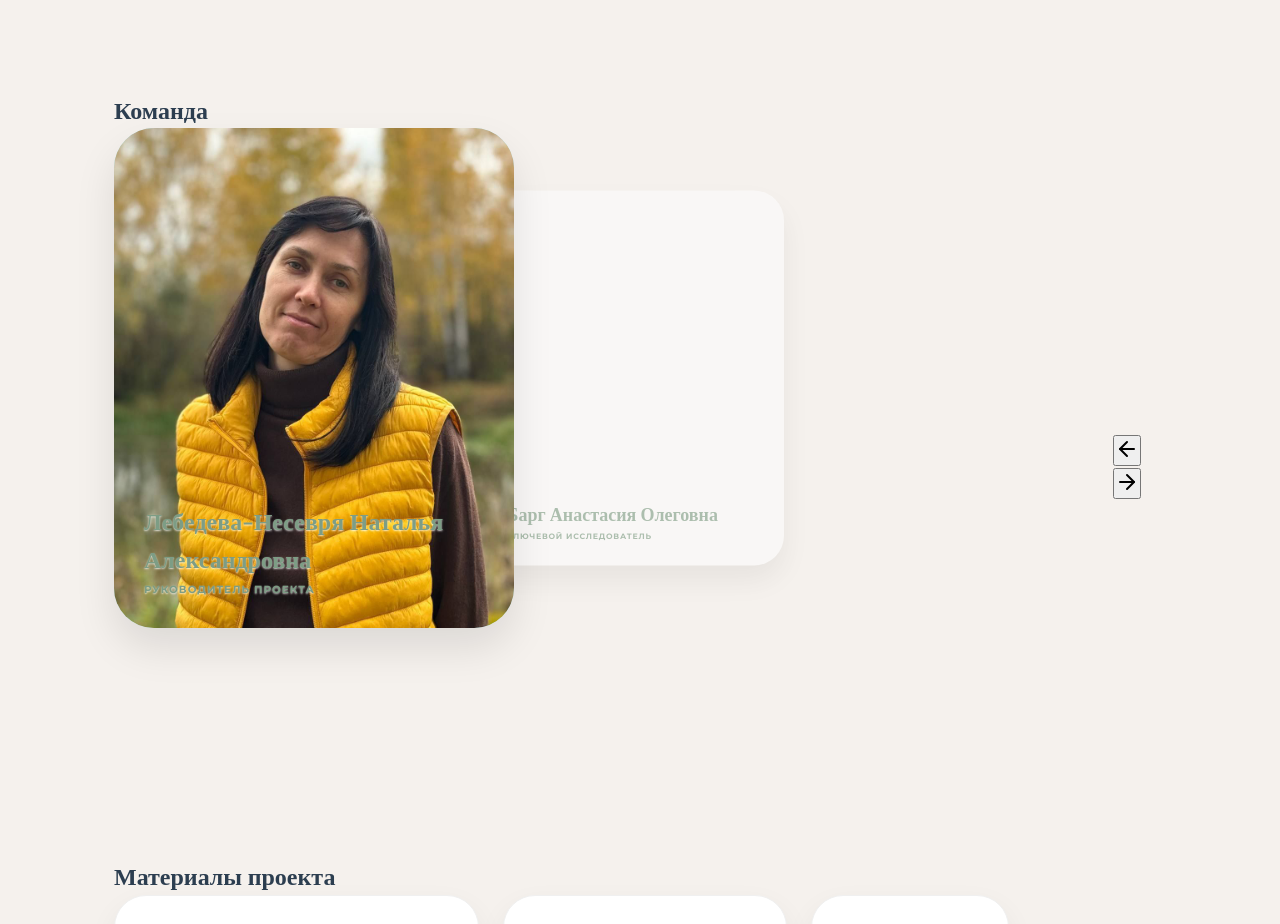
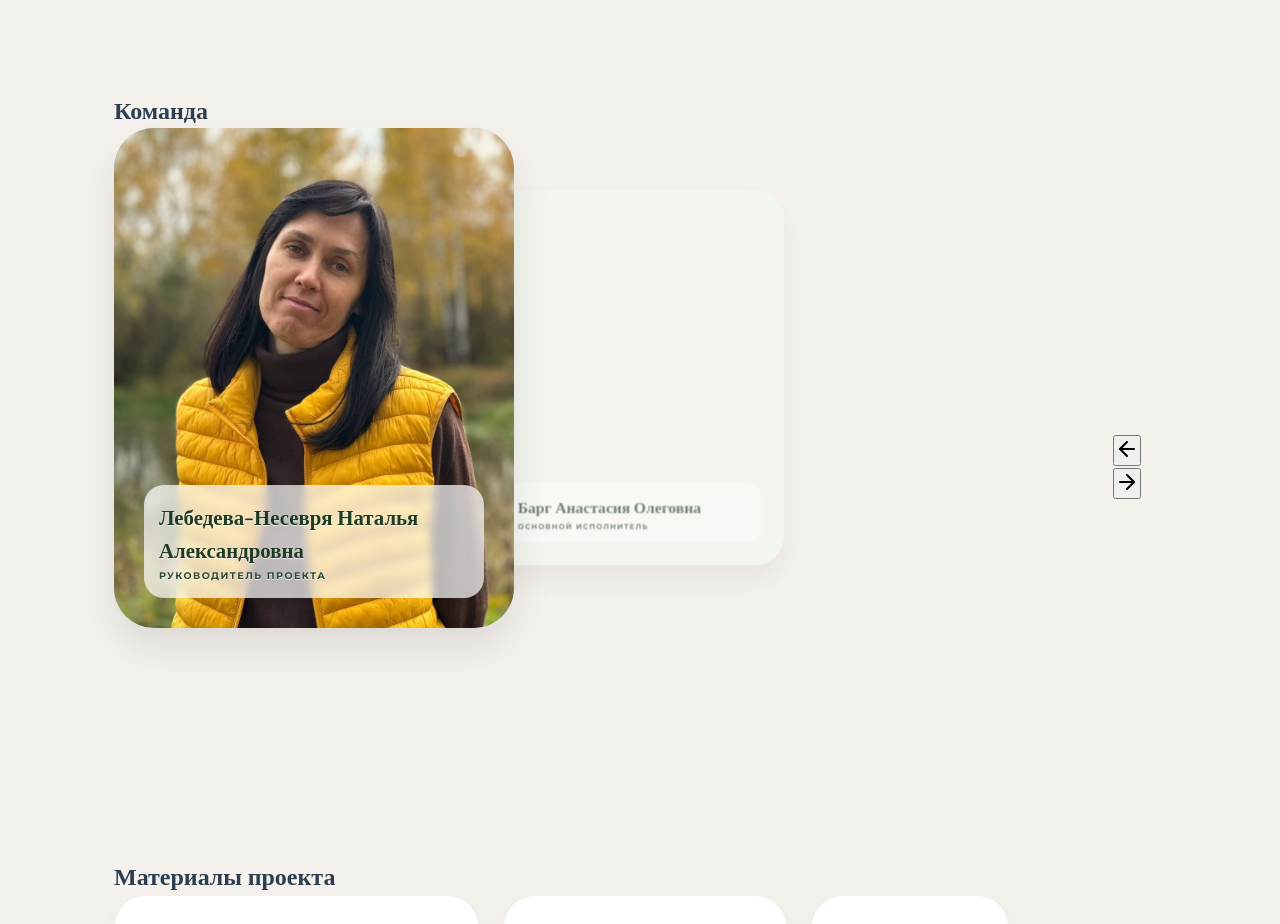
Before and after one commit to digital-selfcare/digital-selfcare.github.io, a React (Vite) app: page / in a window 1280 px wide. Shown: the part 1700-2624 px from the top of the page. Built offline with nearby package versions, Linux system fonts and the light colour scheme; a web font is replaced by a local one.

Commit message:
UI: deepen carousel colors, fix member photo cropping, update team roles

```diff
--- a/src/App.jsx
+++ b/src/App.jsx
@@ -238,10 +238,6 @@ function App() {
                   <div className="split-image-main">
                     <div className="placeholder-img" style={{ backgroundColor: getMemberColor(content.team.members.indexOf(activeMember)) }}>
                       {activeMember?.image && <img src={activeMember.image} alt={activeMember.name} />}
-                    </div>
-                    <div className="absolute inset-0 bg-gradient-to-t from-black/80 to-transparent flex flex-col justify-end p-8 text-white">
-                      <h1 className="text-3xl font-playfair font-bold mb-2">{activeMember?.name}</h1>
-                      <p className="text-sage font-bold tracking-widest uppercase text-xs">{activeMember?.role}</p>
                     </div>
                   </div>
                   <div className="split-image-detail">
--- a/src/content.js
+++ b/src/content.js
@@ -54,7 +54,7 @@ export const content = {
       {
         id: "lebedeva-nesevrya",
         name: "Лебедева-Несевря Наталья Александровна",
-        role: "Руководитель проекта",
+        role: "руководитель проекта",
         image: "/team/lebedeva-nesevrya.jpg",
         title: "Доктор социологических наук, профессор",
         bio: "Ведущий российский специалист в области социологии риска и медико-социальных исследований. Под её руководством проект объединяет лучшие академические школы для решения актуальных задач демографического и социального развития.",
@@ -68,7 +68,7 @@ export const content = {
       {
         id: "barg-anastasia",
         name: "Барг Анастасия Олеговна",
-        role: "Ключевой исследователь",
+        role: "основной исполнитель",
         title: "Кандидат социологических наук, доцент ПГНИУ",
         bio: "Старший научный сотрудник лаборатории методов анализа социальных рисков в ФБУН «ФНЦ медико-профилактических технологий управления рисками здоровью населения». Обладает глубокой экспертизой в прикладном анализе данных.",
         specialization: "Социология здоровья, риск-коммуникация, восприятие социальных рисков, прикладной анализ данных.",
@@ -83,7 +83,7 @@ export const content = {
       {
         id: "sudyin-sergey",
         name: "Судьин Сергей Александрович",
-        role: "Ведущий эксперт",
+        role: "основной исполнитель",
         image: "/team/sudyin-sergey.jpg",
         title: "Доктор социологических наук, профессор",
         bio: "Председатель диссертационного совета при ННГУ им. Лобачевского. Автор широко цитируемых работ по проблемам психического здоровья и социальной эксклюзии.",
@@ -98,7 +98,7 @@ export const content = {
       {
         id: "sharypova-sofya",
         name: "Шарыпова Софья Юрьевна",
-        role: "Исследователь",
+        role: "основной исполнитель",
         image: "/team/sharypova-sofya.jpg",
         title: "Кандидат социологических наук, ПГНИУ",
         bio: "Лауреат премии Пермского края в области социально-экономических и общественных наук (2025). Специализируется на роли социального капитала в период пандемии.",
@@ -113,7 +113,7 @@ export const content = {
       {
         id: "bogomyagkova-elena",
         name: "Богомягкова Елена Сергеевна",
-        role: "Ведущий исследователь",
+        role: "исполнитель",
         title: "Кандидат социологических наук, доцент СПбГУ",
         bio: "Автор более 100 научных публикаций. Руководитель проектов по цифровым и биомедицинским технологиям в практиках заботы о здоровье.",
         specialization: "Социология медицины и здоровья, цифровизация здравоохранения, e-Health, телемедицина, практики селф-трекинга.",
@@ -127,7 +127,7 @@ export const content = {
       {
         id: "gordeeva-svetlana",
         name: "Гордеева Светлана Сергеевна",
-        role: "Исследователь",
+        role: "исполнитель",
         image: "/team/gordeeva-svetlana.jpg",
         title: "Кандидат социологических наук, доцент ПГНИУ",
         bio: "Специализируется на исследовании факторов самосохранительного и рискогенного поведения различных групп населения. Активно участвует в разработке методологии анализа социальных рисков здоровью.",
@@ -141,7 +141,7 @@ export const content = {
       {
         id: "leukhina-anna",
         name: "Леухина Анна Владиславовна",
-        role: "Младший исследователь",
+        role: "исполнитель",
         image: "/team/leukhina-anna.jpg",
         title: "Аспирант ПГНИУ, социолог ГБУЗ ПК",
         bio: "Социолог ГБУЗ Пермского края «Центр общественного здоровья и медицинской профилактики». Занимается анализом практик самозаботы и ментального здоровья.",
@@ -155,7 +155,7 @@ export const content = {
       {
         id: "sirkovskaya-tatyana",
         name: "Сирковская Татьяна Владимировна",
-        role: "Младший исследователь",
+        role: "исполнитель",
         image: "/team/sirkovskaya-tatyana.jpg",
         title: "Аспирант ПГНИУ, ассистент кафедры социологии",
         bio: "Специализируется на гендерных особенностях практик питания и здоровьесбережения. Владеет современным софтом для анализа данных (SPSS, QDA Miner, Atlas.ti).",
@@ -169,7 +169,7 @@ export const content = {
       {
         id: "shlyapina-alexandra",
         name: "Шляпина Александра Сергеевна",
-        role: "Исследователь",
+        role: "исполнитель",
         image: "/team/shlyapina-alexandra.jpg",
         title: "Исследователь, ПГНИУ",
         bio: "Занимается изучением факторов самосохранительного поведения населения промышленных мегаполисов. Специализируется на прикладных социологических исследованиях.",
@@ -182,7 +182,7 @@ export const content = {
       {
         id: "bakhtiyarova-kseniya",
         name: "Бахтиярова Ксения Вадимовна",
-        role: "Лаборант-исследователь",
+        role: "исполнитель",
         title: "Магистрант, специалист по анализу данных",
         bio: "Получила базовое образование по специальности «Прикладная информатика». Специализируется на статистической обработке сложных массивов данных.",
         specialization: "Инструменты анализа данных, статистическая обработка результатов, работа с массивами, языки программирования.",
--- a/src/index.css
+++ b/src/index.css
@@ -371,24 +371,28 @@ section {
   bottom: 30px;
   left: 30px;
   right: 30px;
-  color: var(--color-sage);
-  text-shadow: 0 1px 2px rgba(255,255,255,0.8);
+  color: #2d4a35;
+  text-shadow: 0 1px 1px rgba(255,255,255,0.8);
+  background: rgba(255,255,255,0.7);
+  padding: 15px;
+  border-radius: 20px;
+  backdrop-filter: blur(4px);
 }
 
 .carousel-member-info h3 {
   font-family: 'Playfair Display', serif;
-  font-size: 1.5rem;
-  font-weight: 700;
-  margin-bottom: 0.25rem;
-  color: var(--color-sage);
+  font-size: 1.3rem;
+  font-weight: 800;
+  margin-bottom: 0.1rem;
+  color: #1e3a24;
 }
 
 .carousel-member-info p {
   text-transform: uppercase;
-  font-size: 0.65rem;
-  letter-spacing: 0.1em;
-  font-weight: 700;
-  color: var(--color-sage);
+  font-size: 0.6rem;
+  letter-spacing: 0.15em;
+  font-weight: 900;
+  color: #2d4a35;
 }
 
 /* --- TEAM DETAIL (SCROLLABLE & COMPACT) --- */
@@ -408,10 +412,19 @@ section {
 
 .split-image-main, .split-image-detail {
   position: relative;
-  height: 400px;
+  height: 500px;
   border-radius: 30px;
   overflow: hidden;
-  background: #f8f9fa;
+  background: var(--color-beige-dark);
+}
+
+.placeholder-img {
+  width: 100%;
+  height: 100%;
+  display: flex;
+  align-items: center;
+  justify-content: center;
+  overflow: hidden;
 }
 
 .split-image-main img {
```
